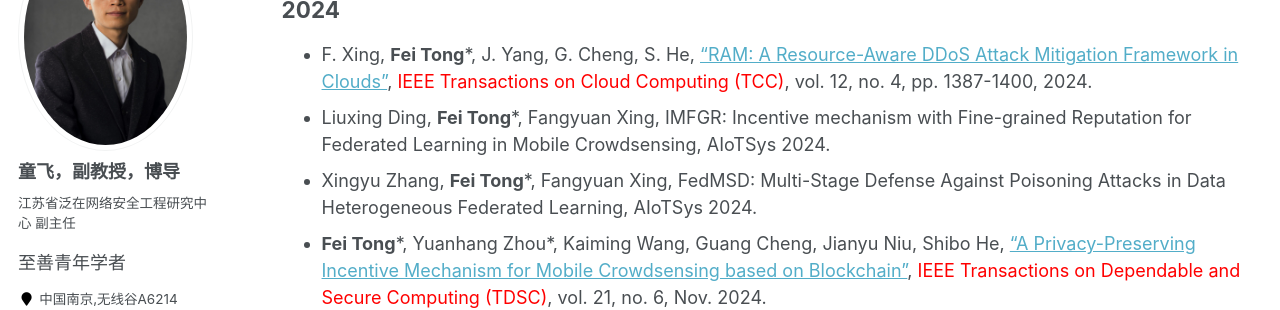
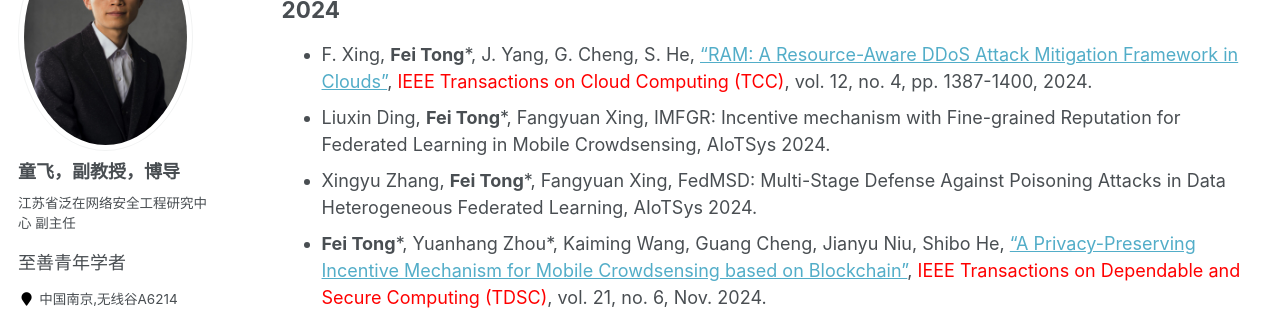
Before and after one commit to fei-tong/fei-tong.github.io, a Jekyll site: the page built from _pages/publications.md, in a window 1280 px wide and 900 px high. Shown: the part 195-505 px from the top of the window. Built offline with Jekyll 4.4.1, drawn with Linux system fonts in a browser that asks for light colours; some web fonts are replaced.

Commit message:
Update publications.md

```diff
--- a/_pages/publications.md
+++ b/_pages/publications.md
@@ -13,7 +13,7 @@ author_profile: true
 ## 2024
 
 - F. Xing, **Fei Tong***, J. Yang, G. Cheng, S. He, ["RAM: A Resource-Aware DDoS Attack Mitigation Framework in Clouds"](https://ieeexplore.ieee.org/document/10716488), <font color="red">IEEE Transactions on Cloud Computing (TCC)</font>, vol. 12, no. 4, pp. 1387-1400, 2024.
-- Liuxing Ding, **Fei Tong***, Fangyuan Xing, IMFGR: Incentive mechanism with Fine-grained Reputation for Federated Learning in Mobile Crowdsensing, AIoTSys 2024.
+- Liuxin Ding, **Fei Tong***, Fangyuan Xing, IMFGR: Incentive mechanism with Fine-grained Reputation for Federated Learning in Mobile Crowdsensing, AIoTSys 2024.
 - Xingyu Zhang, **Fei Tong***, Fangyuan Xing, FedMSD: Multi-Stage Defense Against Poisoning Attacks in Data Heterogeneous Federated Learning, AIoTSys 2024.
 - **Fei Tong***, Yuanhang Zhou\*, Kaiming Wang, Guang Cheng, Jianyu Niu, Shibo He, ["A Privacy-Preserving Incentive Mechanism for Mobile Crowdsensing based on Blockchain"](https://ieeexplore.ieee.org/document/10443590), <font color="red">IEEE Transactions on Dependable and Secure Computing (TDSC)</font>, vol. 21, no. 6, Nov. 2024.
 - Yuanhang Zhou, **Fei Tong***, Shibo He, ["Bi-objective Incentive Mechanism for Mobile Crowdsensing with Budget/Cost Constraint"](https://ieeexplore.ieee.org/document/9992184/), <font color="red">IEEE Transactions on Mobile Computing (TMC)</font>, vol. 23, no. 1, pp. 223-237, Jan. 2024.
```
